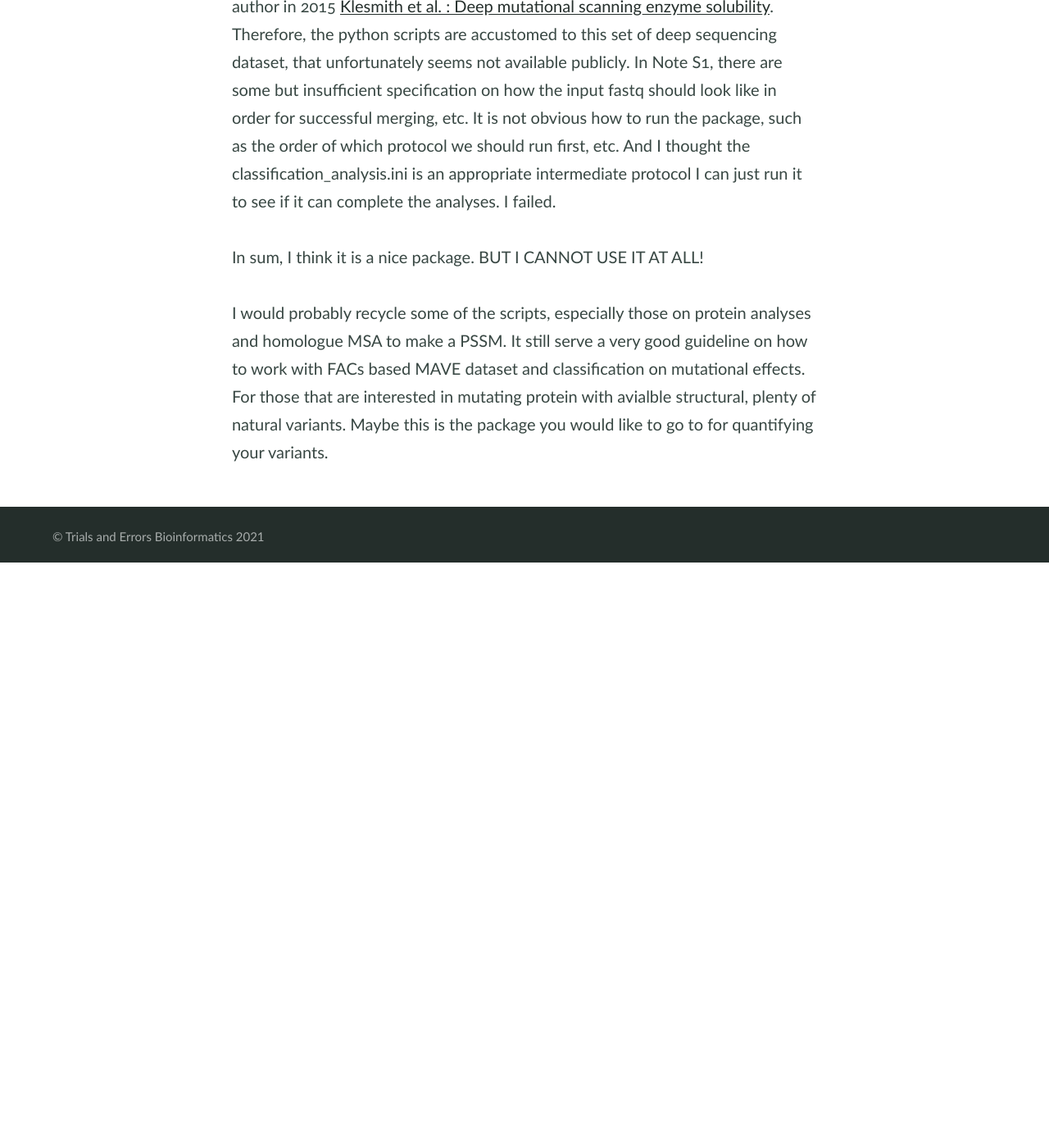
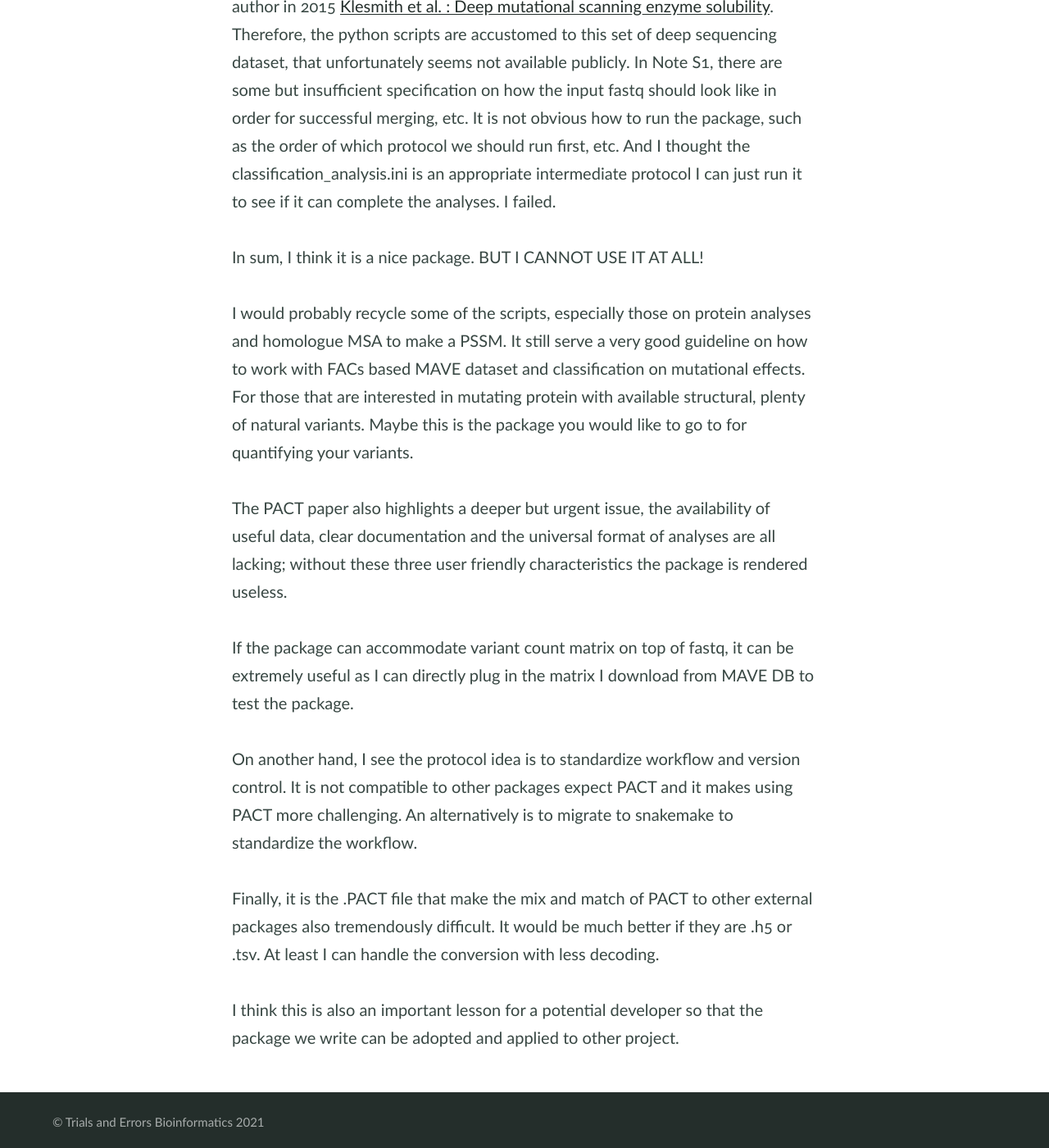
Before and after one commit to AthenACHY/AthenACHY.github.io, a Jekyll site: the page built from _posts/2021-08-13-PACT.md, in a window 1280 px wide and 1400 px high, scrolled down 2675 px. Shown: the whole window at 82% size. Built offline with Jekyll 4.4.1, drawn with Linux system fonts in a browser that asks for light colours; before the commit the page ends 3361 px from its top, so only the background shows below that.

Commit message:
Update 2021-08-13-PACT.md

```diff
--- a/_posts/2021-08-13-PACT.md
+++ b/_posts/2021-08-13-PACT.md
@@ -46,4 +46,15 @@ In sum, I think it is a nice package. BUT I CANNOT USE IT AT ALL!
 
 I would probably recycle some of the scripts, especially those on protein analyses and homologue MSA to make a PSSM.
 It still serve a very good guideline on how to work with FACs based MAVE dataset and classification on mutational effects.
-For those that are interested in mutating protein with avialble structural, plenty of natural variants. Maybe this is the package you would like to go to for quantifying your variants.
+For those that are interested in mutating protein with available structural, plenty of natural variants. Maybe this is the package you would like to go to for quantifying your variants.
+
+
+The PACT paper also highlights a deeper but urgent issue, the availability of useful data, clear documentation and the universal format of analyses are all lacking; without these three user friendly characteristics the package is rendered useless.
+
+If the package can accommodate variant count matrix on top of fastq, it can be extremely useful as I can directly plug in the matrix I download from MAVE DB to test the package.
+
+On another hand, I see the protocol idea is to standardize workflow and version control. It is not compatible to other packages expect PACT and it makes using PACT more challenging. An alternatively is to migrate to snakemake to standardize the workflow.
+
+Finally, it is the .PACT file that make the mix and match of PACT to other external packages also tremendously difficult. It would be much better if they are .h5 or .tsv. At least I can handle the conversion with less decoding.
+
+I think this is also an important lesson for a potential developer so that the package we write can be adopted and applied to other project.
```
